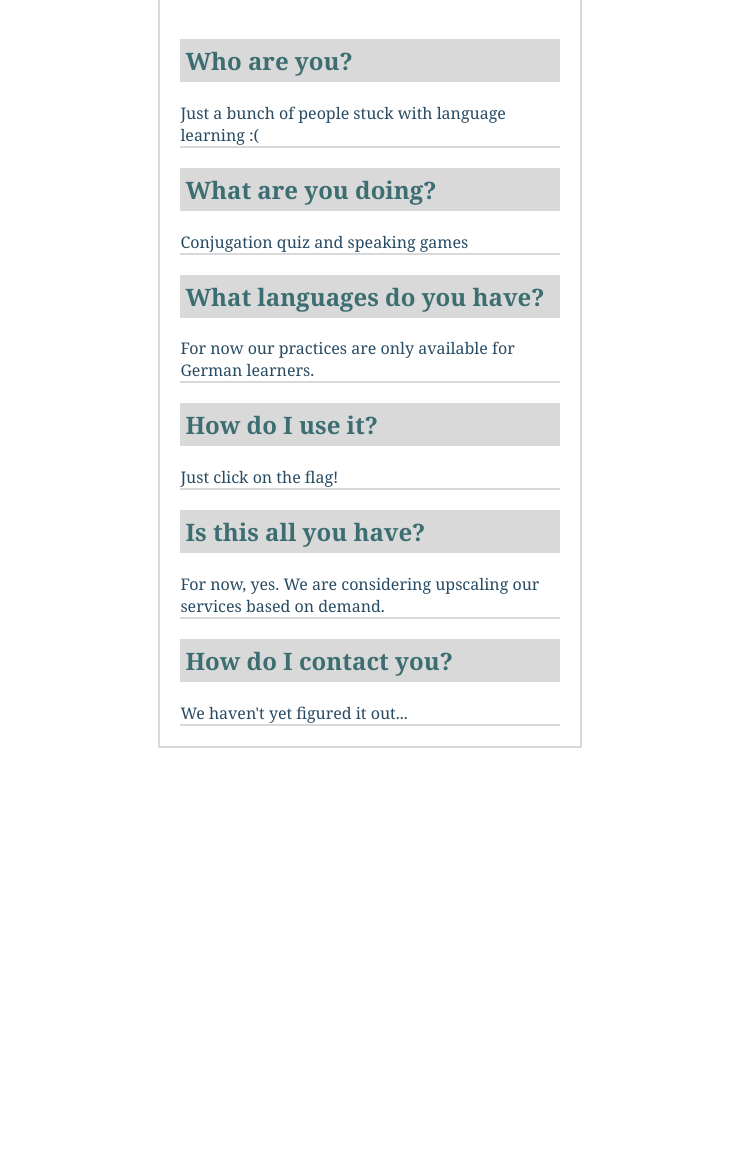
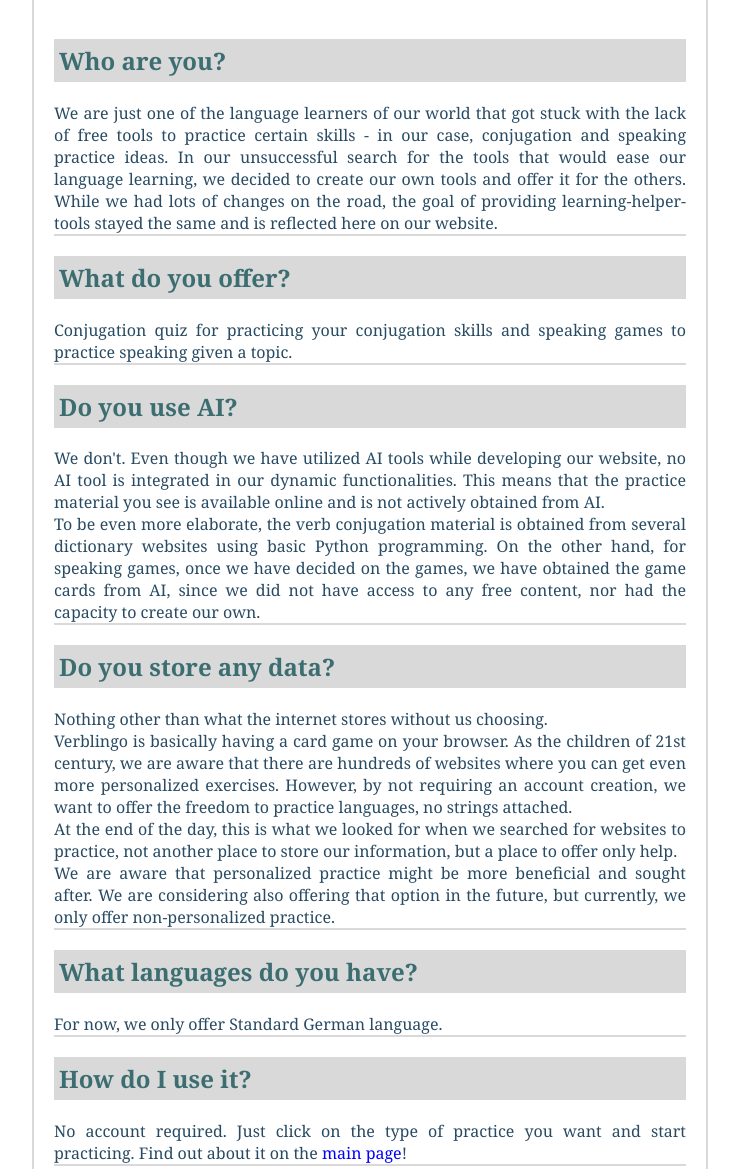
Before and after one commit to ceydab/verblingo, a website: page public/about.html in a window 1280 px wide. Shown: the part 161-1330 px from the top of the page, without its empty margins (270-1009 px from the left). Before the commit the page ends 917 px from the top, so only its background shows below. Drawn offline with Linux system fonts and the light colour scheme.

Commit message:
about page updates

```diff
--- a/public/about.html
+++ b/public/about.html
@@ -24,15 +24,60 @@
     <main id="aboutContent">
 
         <h2>Who are you?</h2>
-            <article class="info">Just a bunch of people stuck with language learning :(</article>
-        <h2>What are you doing?</h2>
-            <article class="info">Conjugation quiz and speaking games</article>
+            <article class="info">
+                We are just one of the language learners of our world that got
+            stuck with the lack of free tools to practice certain skills - in our case,
+            conjugation and speaking practice ideas. In our unsuccessful search for the tools that would ease
+            our language learning, we decided to create our own tools and offer it for the others.
+            While we had lots of changes on the road, the goal of providing learning-helper-tools
+                stayed the same and is reflected here on our website.
+            </article>
+        <h2>What do you offer?</h2>
+            <article class="info">
+                Conjugation quiz for practicing your conjugation skills
+                and speaking games to practice speaking given a topic.
+            </article>
+        <h2>Do you use AI?</h2>
+            <article class="info">
+                We don't. Even though we have utilized AI tools while developing
+            our website, no AI tool is integrated in our dynamic functionalities. This means that
+            the practice material you see is available online and is not actively obtained from AI.
+                <br>
+                To be even more elaborate, the verb conjugation material is obtained from several
+                dictionary websites using basic Python programming. On the other hand, for speaking
+                games, once we have decided on the games, we have obtained the game cards from AI,
+                since we did not have access to any free content, nor had the capacity to create our own.
+            </article>
+        <h2>Do you store any data?</h2>
+            <article class="info">
+                Nothing other than what the internet stores without us choosing.<br> Verblingo
+                is basically having a card game on your browser.
+                As the children of 21st century, we are aware that there are hundreds of websites
+                where you can get even more personalized exercises. However, by not requiring an account
+                creation, we want to offer the freedom to practice languages, no strings attached.<br>
+                At the end of the day, this is what we looked for when we searched for websites to practice,
+                not another place to store our information, but a place to offer only help.
+                <br>
+                We are aware that personalized practice might be more beneficial and sought after. We are
+                considering also offering that option in the future, but currently, we only offer
+                non-personalized practice.
+
+            </article>
         <h2>What languages do you have?</h2>
-            <article class="info">For now our practices are only available for German learners.</article>
+            <article class="info">
+                For now, we only offer Standard German language.
+            </article>
         <h2>How do I use it?</h2>
-            <article class="info">Just click on the flag! </article>
-        <h2>Is this all you have?</h2>
-            <article class="info">For now, yes. We are considering upscaling our services based on demand.</article>
+            <article class="info">
+                No account required. Just click on the type of practice you want and start
+                practicing.
+                Find out about it on the <a href="index.html">main page</a>!
+            </article>
+        <h2>Do you plan to offer other languages or other practice options?</h2>
+            <article class="info">
+                We are considering upscaling our services based on demand,
+                but currently, we are busy maintaining the existing features.
+            </article>
         <h2>How do I contact you?</h2>
             <article class="info">We haven't yet figured it out...</article>
 
--- a/public/css/index.css
+++ b/public/css/index.css
@@ -144,12 +144,13 @@ body:has(#a_games:hover) #container_games .imgtitle {
   clear: both;
 }
 #aboutContent{
-    width: 30%;
+    width: 50%;
     border: 2px #d9d9d9 solid;
     padding: 20px;
     margin: auto;
     left: 0;
     color: #3c6e71;
+    text-align: justify;
 }
 h2{
     background-color: #d9d9d9;
```
